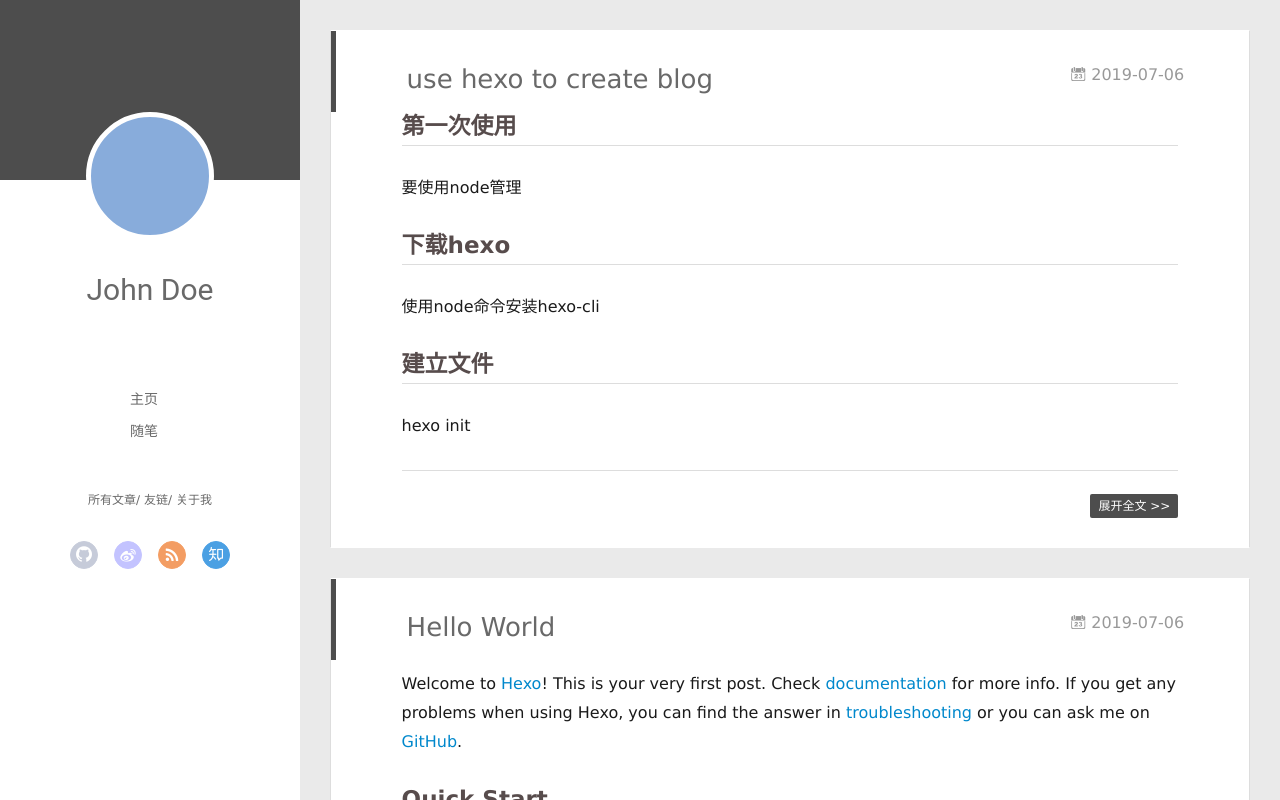
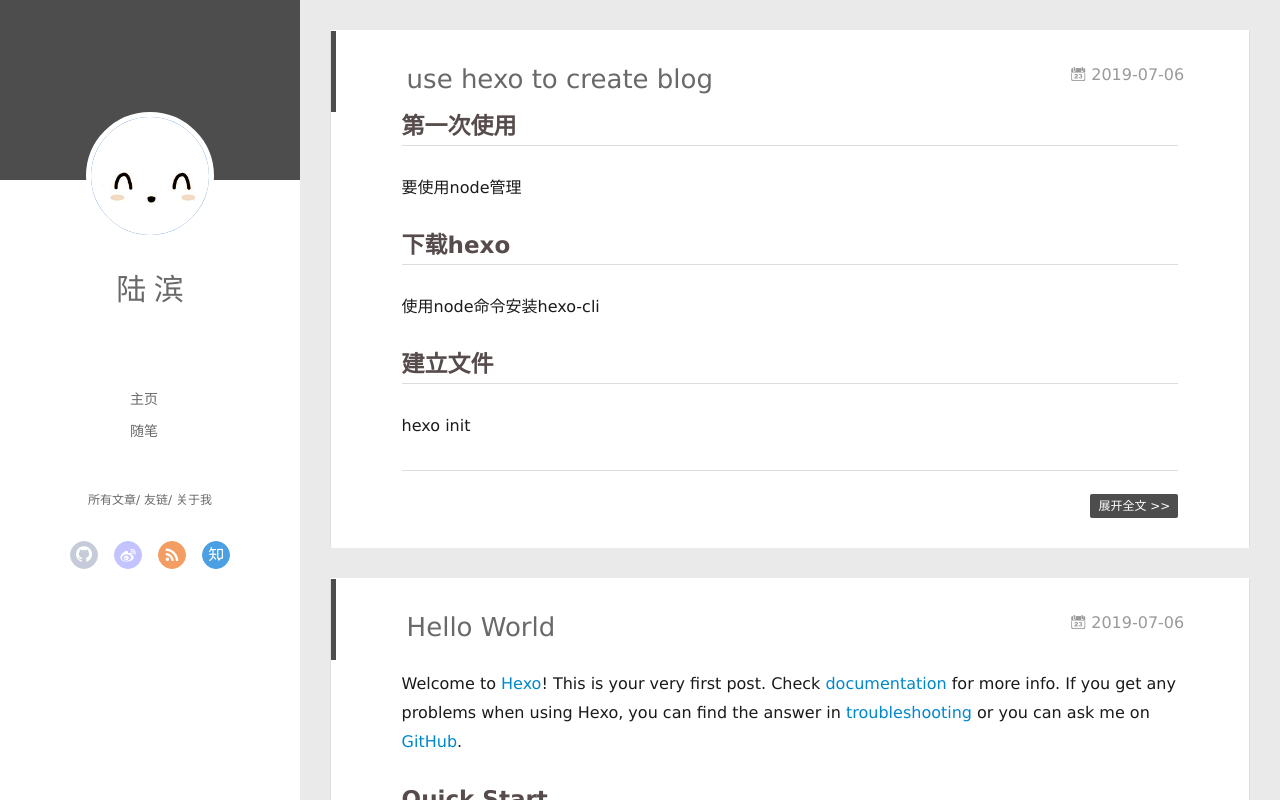
Before and after one commit to lLikeAndroid/lLikeAndroid.github.io, a plain HTML site: page index.html in a window 1280 px wide. Drawn offline with Linux system fonts and the light colour scheme; no server answers.

Commit message:
Site updated: 2019-07-06 15:29:14

```diff
--- a/index.html
+++ b/index.html
@@ -6,7 +6,7 @@
   <meta name="renderer" content="webkit">
   <meta http-equiv="X-UA-Compatible" content="IE=edge">
   <link rel="dns-prefetch" href="http://yoursite.com">
-  <title>Hexo</title>
+  <title>LuBin的个人博客</title>
   <meta name="viewport" content="width=device-width, initial-scale=1, maximum-scale=1">
   <meta property="og:type" content="website">
 <meta property="og:title" content="Hexo">
@@ -43,10 +43,10 @@
 <div class="intrude-less">
 	<header id="header" class="inner">
 		<a href="/" class="profilepic">
-			<img src="" class="js-avatar">
+			<img src="./img/head-img.jpg" class="js-avatar">
 		</a>
 		<hgroup>
-		  <h1 class="header-author"><a href="/">John Doe</a></h1>
+		  <h1 class="header-author"><a href="/">陆 滨</a></h1>
 		</hgroup>
 
 
```
Also changed, not shown: img/head-img.jpg (added).
